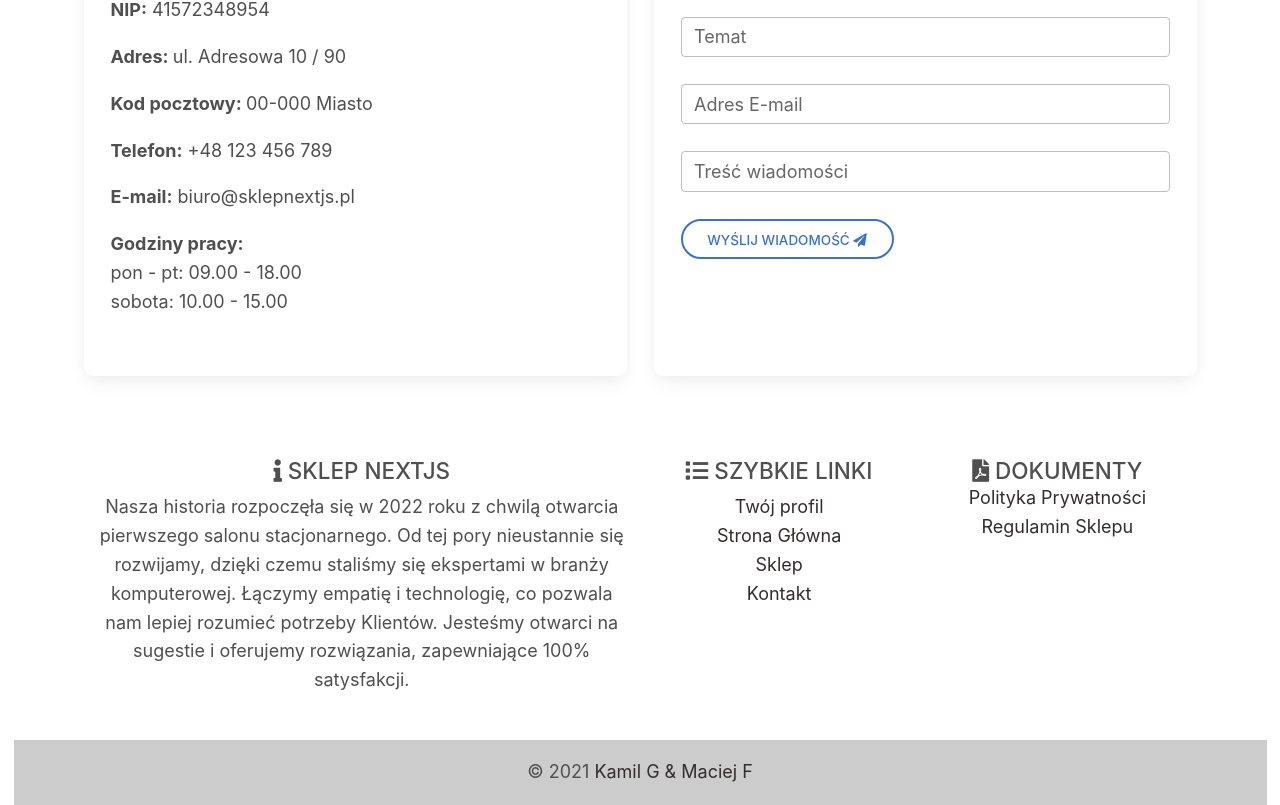
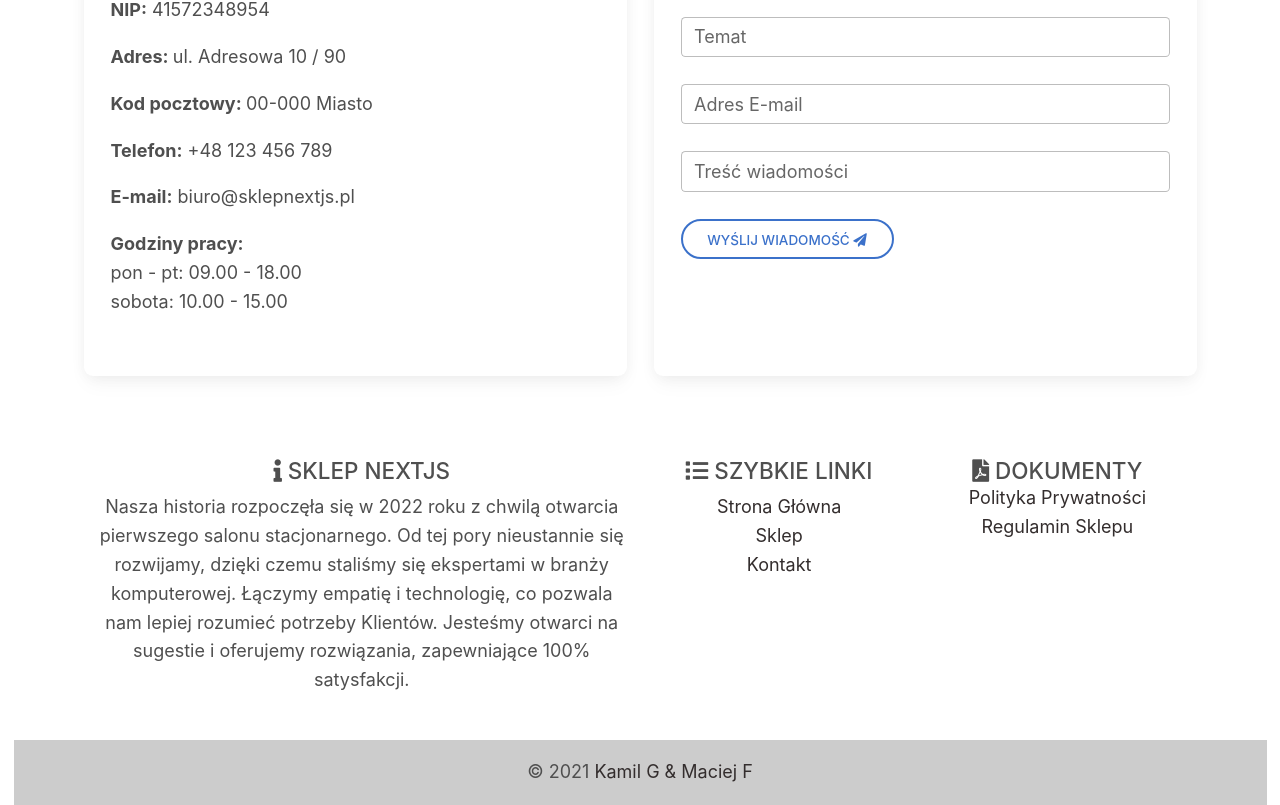
Before and after one commit to GorlikItsMe/nextjs-shop, a Next.js app: page /kontakt in a window 1280 px wide. Shown: the part 682-1487 px from the top of the page. Built offline with nearby package versions, Linux system fonts and the light colour scheme.

Commit message:
dodanie linków do navbar

```diff
--- a/components/Footer.tsx
+++ b/components/Footer.tsx
@@ -20,12 +20,7 @@ export default function Footer() {
 
             <ul className='list-unstyled mb-0'>
               <li>
-                <a href='#!' className='text-dark'>
-                  Twój profil
-                </a>
-              </li>
-              <li>
-                <a href='#!' className='text-dark'>
+                <a href='/' className='text-dark'>
                   Strona Główna
                 </a>
               </li>
@@ -35,7 +30,7 @@ export default function Footer() {
                 </a>
               </li>
               <li>
-                <a href='#!' className='text-dark'>
+                <a href='/kontakt' className='text-dark'>
                   Kontakt
                 </a>
               </li>
@@ -47,12 +42,12 @@ export default function Footer() {
 
             <ul className='list-unstyled'>
               <li>
-                <a href='#!' className='text-dark'>
+                <a href='/politykaPrywatnosci' className='text-dark'>
                   Polityka Prywatności
                 </a>
               </li>
               <li>
-                <a href='#!' className='text-dark'>
+                <a href='/regulamin' className='text-dark'>
                   Regulamin Sklepu
                 </a>
               </li>
--- a/components/Navbar.tsx
+++ b/components/Navbar.tsx
@@ -49,7 +49,7 @@ export default function Navbar() {
         <MDBCollapse navbar show={showBasic}>
           <MDBNavbarNav right fullWidth={false} className='mb-2 mb-lg-0'>
             <MDBNavbarItem>
-              <MDBNavbarLink active aria-current='page' href='#'>
+              <MDBNavbarLink active aria-current='page' href='/'>
                 <MDBIcon fas icon='home'></MDBIcon> Strona Główna
               </MDBNavbarLink>
             </MDBNavbarItem>
@@ -74,7 +74,7 @@ export default function Navbar() {
             </MDBNavbarItem>
 
             <MDBNavbarItem>
-              <MDBNavbarLink href='#'><MDBIcon fas icon='envelope'></MDBIcon> Kontakt</MDBNavbarLink>
+              <MDBNavbarLink href='/kontakt'><MDBIcon fas icon='envelope'></MDBIcon> Kontakt</MDBNavbarLink>
             </MDBNavbarItem>
             <MDBNavbarItem>
               <MDBNavbarLink onClick={toggleShow}>
```
